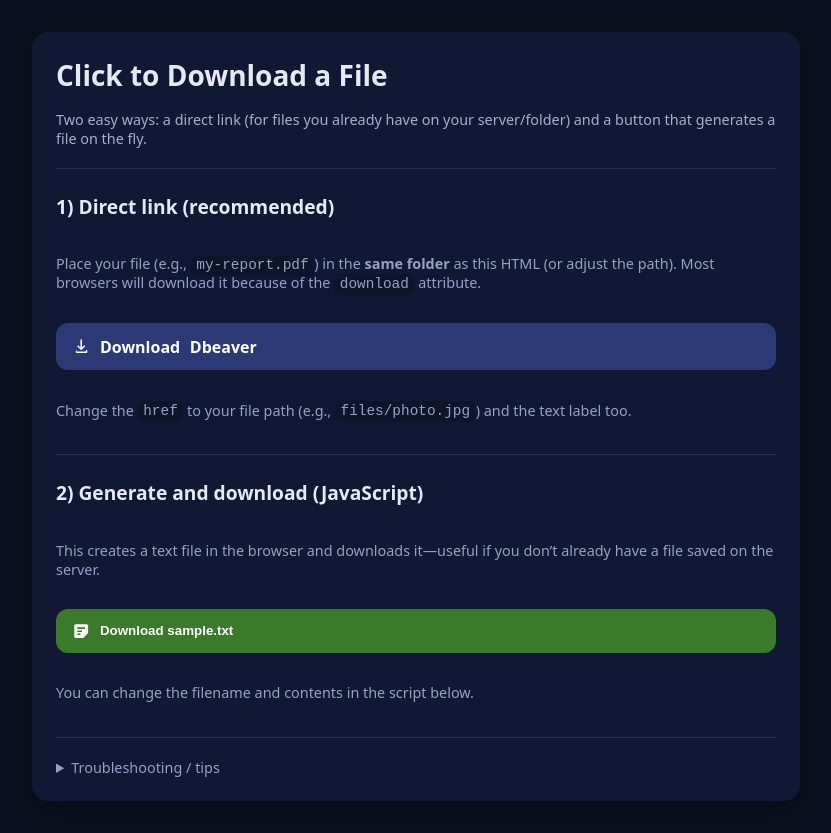
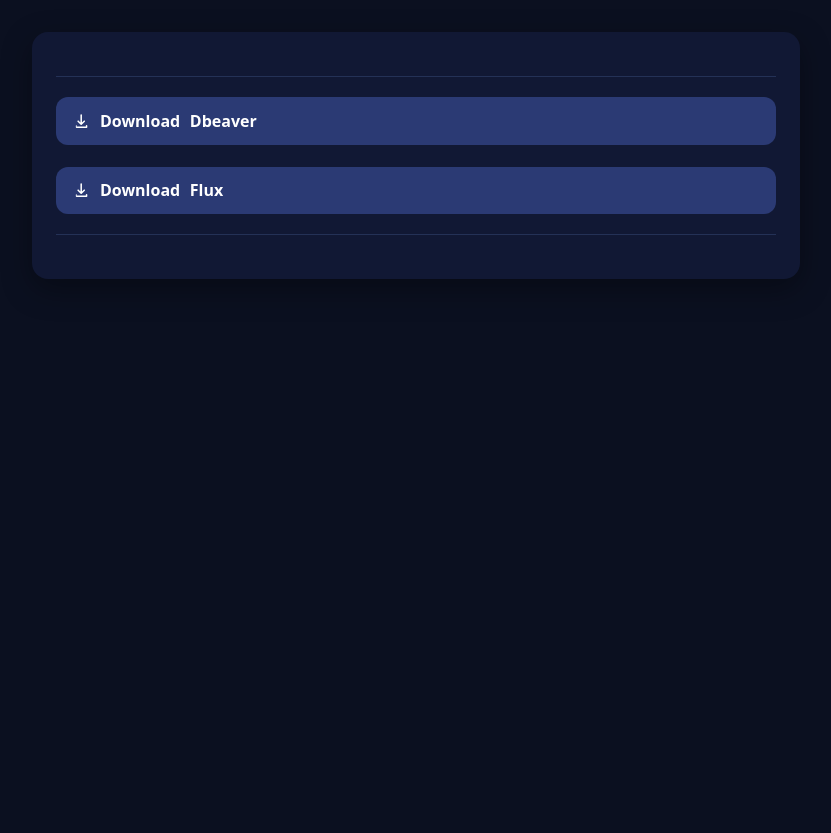
Before and after one commit to Its-Rawat/myApps, a plain HTML site: page index.html in a window 1280 px wide. Shown: the whole page, without its empty margins (224-1055 px from the left). After the commit the page ends 800 px from the top, so only its background shows below. Drawn offline with Linux system fonts and the light colour scheme.

Commit message:
Update index.html

```diff
--- a/index.html
+++ b/index.html
@@ -25,43 +25,25 @@
 </head>
 <body>
   <div class="card">
-    <h1>Click to Download a File</h1>
-    <p class="hint">Two easy ways: a direct link (for files you already have on your server/folder) and a button that generates a file on the fly.</p>
 
     <div class="sep"></div>
 
     <section class="row">
-      <h2 style="margin:.25rem 0 .25rem;font-size:1.2rem;">1) Direct link (recommended)</h2>
-      <p class="small">Place your file (e.g., <code>my-report.pdf</code>) in the <strong>same folder</strong> as this HTML (or adjust the path). Most browsers will download it because of the <code>download</code> attribute.</p>
-      <a class="download-link" href="./dbeaver.zip" download>
+         <a class="download-link" href="./dbeaver.zip" download>
         <svg class="icon" viewBox="0 0 24 24" fill="currentColor" aria-hidden="true"><path d="M12 3a1 1 0 0 1 1 1v9.586l2.293-2.293a1 1 0 1 1 1.414 1.414l-4 4a1 1 0 0 1-1.414 0l-4-4A1 1 0 1 1 8.707 11.293L11 13.586V4a1 1 0 0 1 1-1zm-7 14a1 1 0 0 1 1 1v1h12v-1a1 1 0 1 1 2 0v2a1 1 0 0 1-1 1H6a1 1 0 0 1-1-1v-2a1 1 0 0 1 1-1z"/></svg>
         Download <span aria-hidden="true">Dbeaver</span>
       </a>
-      <p class="small">Change the <code>href</code> to your file path (e.g., <code>files/photo.jpg</code>) and the text label too.</p>
-    </section>
+     </section>
+     <br>
+    <section class="row">
+        <a class="download-link" href="./flux.zip" download>
+        <svg class="icon" viewBox="0 0 24 24" fill="currentColor" aria-hidden="true"><path d="M12 3a1 1 0 0 1 1 1v9.586l2.293-2.293a1 1 0 1 1 1.414 1.414l-4 4a1 1 0 0 1-1.414 0l-4-4A1 1 0 1 1 8.707 11.293L11 13.586V4a1 1 0 0 1 1-1zm-7 14a1 1 0 0 1 1 1v1h12v-1a1 1 0 1 1 2 0v2a1 1 0 0 1-1 1H6a1 1 0 0 1-1-1v-2a1 1 0 0 1 1-1z"/></svg>
+        Download <span aria-hidden="true">Flux</span>
+      </a>
+     </section>
 
     <div class="sep"></div>
 
-    <section class="row">
-      <h2 style="margin:.25rem 0 .25rem;font-size:1.2rem;">2) Generate and download (JavaScript)</h2>
-      <p class="small">This creates a text file in the browser and downloads it—useful if you don’t already have a file saved on the server.</p>
-      <button id="makeFileBtn" type="button">
-        <svg class="icon" viewBox="0 0 24 24" fill="currentColor" aria-hidden="true"><path d="M5 3a2 2 0 0 0-2 2v14a2 2 0 0 0 2 2h8.586A2 2 0 0 0 15 20.414L20.414 15A2 2 0 0 0 21 13.586V5a2 2 0 0 0-2-2H5zm2 4h10v2H7V7zm0 4h6v2H7v-2zm0 4h4v2H7v-2z"/></svg>
-        Download sample.txt
-      </button>
-      <p class="small">You can change the filename and contents in the script below.</p>
-    </section>
-
-    <div class="sep"></div>
-    <details>
-      <summary class="small">Troubleshooting / tips</summary>
-      <ul class="small">
-        <li>The <code>download</code> attribute can be ignored for cross-origin links. Keep files on the same origin for best results.</li>
-        <li>If your server sets <code>Content-Disposition: attachment</code>, browsers will download even without the attribute.</li>
-        <li>Binary files are fine; the browser won't corrupt them—it just saves what the server sends.</li>
-      </ul>
-    </details>
-  </div>
 
   <script>
     // Button: generate a text file in the browser and download it
```
